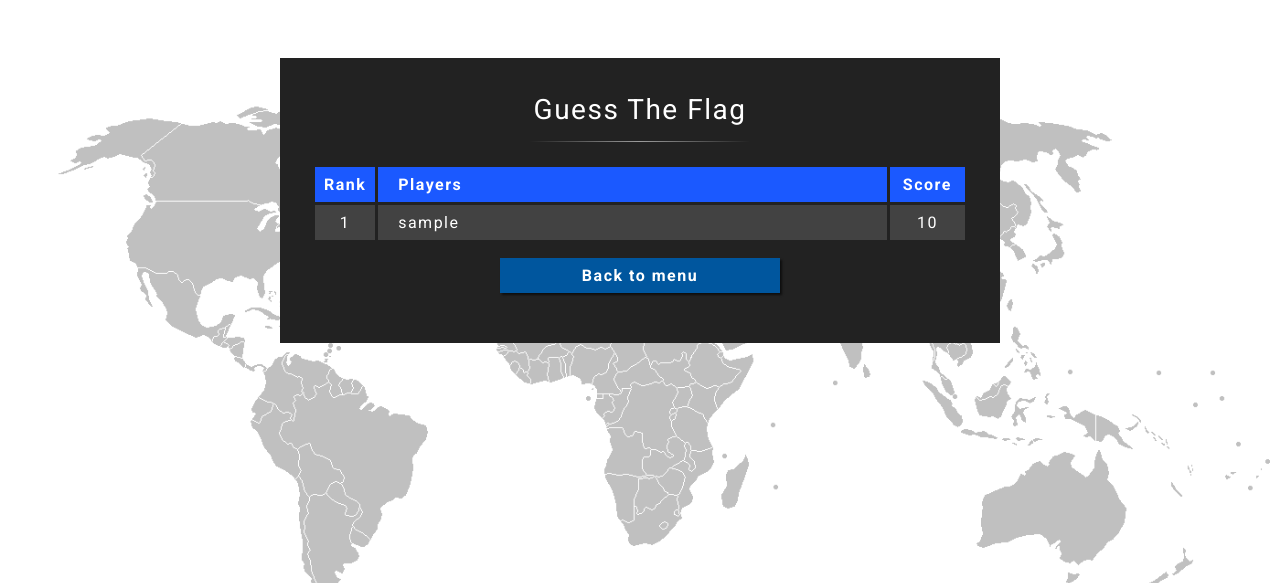
After one commit to Code-Institute-Submissions/guess-country-by-flag, a Flask app: template templates/leaderboard-single.html in a window 1280 px wide. The commit adds this page. Shown: the top 583 px of the page. Run offline with Flask 2, Linux system fonts and the light colour scheme; the template is opened without the code that fills it: most values are stand-ins (such as "Sample title", 1, 10 or a date in 2020); some libraries are stand-ins or nearby versions.

Commit message:
Added leaderboard feature and finised off single play mode, refactored code and added some more styles

```diff
--- a/app.py
+++ b/app.py
@@ -1,12 +1,14 @@
 import os
 import json
+import random
+import time
 from flask import Flask, render_template, request, redirect, url_for
-from utils import countries, file, game_single, misc, users
-import random
+from utils import countries, files, game_single, misc, users, leaderboard_single
+
 
 app = Flask(__name__)
 
-file_path_single = "data/users.json"
+
 
 
 @app.route("/", methods=["GET", "POST"])
@@ -25,16 +27,19 @@ def index():
 def signIn():
     username_error = None
     password_error = None
+
     if request.method == "POST":
         if request.form["action"] == "Enter game":
-            if users.check_if_password_matches(file_path_single, request.form["username"], request.form["password"]):
-                return redirect(url_for("gameSingle", username=request.form["username"]))
-            elif users.check_if_username_does_exist(file_path_single, request.form["username"]):
+            if users.check_if_password_matches("users", request.form["username"], request.form["password"]):
+                return redirect(url_for("gameMenu", username=request.form["username"]))
+            elif users.check_if_username_does_exist("users", request.form["username"]):
                 username_error = "A user with this username does not exist"
             else:
                 password_error = "Wrong password, try again"
 
-    return render_template("sign-in.html", password_error=password_error, username_error=username_error)
+    return render_template("sign-in.html",
+                            password_error=password_error,
+                            username_error=username_error)
 
 
 
@@ -42,19 +47,28 @@ def signIn():
 def signUp():
     username_error = None
     list_of_countries = []
+
     if request.method == "POST":
-        if users.check_if_username_does_exist(file_path_single, request.form["username"]):
-            users.add_user_to_data_file(file_path_single, request.form["username"], request.form["password"], game_single.create_game_object())
+        if users.check_if_username_does_exist("users", request.form["username"]):
+            users.add_user_to_data_file("users", request.form["username"], request.form["password"], game_single.create_game_object())
 
-            return redirect(url_for("gameSingle", username=request.form["username"]))
+            return redirect(url_for("gameMenu", username=request.form["username"]))
         else:
             username_error = "Username is taken"
-    return render_template("sign-up.html", username_error=username_error)
+    return render_template("sign-up.html",
+                            username_error=username_error)
 
 
 
 @app.route("/game-menu/<username>", methods=["GET", "POST"])
 def gameMenu(username):
+    if request.method == "POST":
+        if "play" in request.form:
+            return redirect(url_for("gameSingle", username=username))
+        elif "leaderboard" in request.form:
+            return redirect(url_for("leaderboard", username=username))
+        else:
+            return redirect(url_for("index"))
     return render_template("game-menu.html")
 
 
@@ -62,7 +76,7 @@ def gameMenu(username):
 @app.route("/create-room", methods=["GET", "POST"])
 def createRoom():
     if request.method == "POST":
-        file.create_data_file(request.form["game_name"])
+        files.create_data_file(request.form["game_name"])
         return redirect(url_for("addPlayers", game_name=request.form["game_name"]))
     return render_template("create-room.html")
 
@@ -73,68 +87,134 @@ def addPlayers(game_name):
     username_error = None
     number_of_players_error = None
 
-    with open(file.create_file_path(game_name), "r") as json_data:
-        player_list = json.load(json_data)
+    player_list = files.read_data_file(game_name)
 
     if request.method == "POST":
         for i in range(5):
             if str(i) in request.form:
-                users.remove_user_from_data_by_index(file.create_file_path(game_name), i)
+                users.remove_user_from_data_by_index(game_name, i)
                 return redirect(url_for("addPlayers", game_name=game_name))
+
         if "action" in request.form:
-            file.delete_data_file(game_name)
+            files.delete_data_file(game_name)
             return redirect(url_for("gameMulti"))
         elif "username" in request.form:
-            if users.check_number_of_multi_users(file.create_file_path(game_name)) == False:
-                if users.check_if_username_does_exist(file.create_file_path(game_name), request.form["username"]):
-                    users.add_user_to_data_file(file.create_file_path((game_name)), request.form["username"], "none", game_single.create_game_object())
+            if users.check_number_of_multi_users(game_name) == False:
+                if users.check_if_username_does_exist(game_name, request.form["username"]):
+                    users.add_user_to_data_file(game_name, request.form["username"], "none", game_single.create_game_object())
                     return redirect(url_for("addPlayers", game_name=game_name))
                 else:
                     username_error = "Username is taken"
             else:
                 number_of_players_error = "The maximum number of players has been reached"
 
-    return render_template("add-players.html", username_error=username_error, number_of_players_error=number_of_players_error, player_list=player_list)
+    return render_template("add-players.html",
+                            username_error=username_error,
+                            number_of_players_error=number_of_players_error,
+                            player_list=player_list)
 
 
 
 @app.route("/game-single/<username>", methods=["GET", "POST"])
 def gameSingle(username):
-
     user_score = users.return_user_score(username)
-
-    question_num = game_single.extract_key_value_from_game_obj(username, "question_number")
-    list_of_countries = game_single.extract_key_value_from_game_obj(username, "countries")
+    question_number = game_single.extract_key_value_from_game_obj(username, "question_number")
     points = game_single.extract_key_value_from_game_obj(username, "points")
     incorrect_answers = game_single.extract_key_value_from_game_obj(username, "incorrect_answers")
 
-    round_country = list_of_countries[question_num - 1]
+    list_of_countries = game_single.extract_key_value_from_game_obj(username, "countries")
+    country_for_current_round = list_of_countries[question_number - 1]
 
-    flag = countries.return_value_for_key_in_country_object_of_index("testCountries", round_country, "flag")
-    official_name = countries.return_value_for_key_in_country_object_of_index("testCountries", round_country, "name-official")
-    common_name = countries.return_value_for_key_in_country_object_of_index("testCountries", round_country, "name-common")
+    flag = countries.return_value_for_key_in_country_object_of_index("countries", country_for_current_round, "flag")
+    official_name = countries.return_value_for_key_in_country_object_of_index("countries", country_for_current_round, "name-official")
+    common_name = countries.return_value_for_key_in_country_object_of_index("countries", country_for_current_round, "name-common")
+
+
+
+    if question_number == 1:
+        start_time = time.time()
+        game_single.set_game_duration(username, start_time)
+
+    if points == 0:
+        game_single.increase_question_number(username)
+        game_single.reset_incorrect_answers(username)
+        game_single.reset_round_points(username)
+        return redirect(url_for("gameSingle", username=username))
+
 
     if request.method == "POST":
-        if request.form["answer"] == official_name or request.form["answer"] == common_name:
-            game_single.increase_question_number(username)
-            users.increase_user_score(username, points)
-            game_single.reset_incorrect_answers(username)
-            game_single.reset_round_points(username)
-            return redirect(url_for("gameSingle", username=username))
-        else:
-            game_single.append_incorrect_answers(username, request.form["answer"])
-            game_single.decrease_round_points(username)
-            return redirect(url_for("gameSingle", username=username))
+        if request.form["answer"]:
+            answer = misc.answer_to_lowercase_then_titlecase(request.form["answer"])
 
+            if question_number == 20 and (answer == official_name or answer == common_name):
+                end_time = time.time()
+                game_single.check_for_win(user_score, username)
+                game_single.set_game_duration(username, round(misc.calculate_game_duration(start_time, end_time, username), 2))
+                users.increase_user_score(username, points)
+                player_leaderboard = leaderboard_single.create_leaderboard_player(username)
+                files.append_to_file(player_leaderboard, "leaderboard")
+                leaderboard_single.update_leaderboard("leaderboard")
+                return redirect(url_for("leaderboard", username=username))
+
+            else:
+                if answer == official_name or answer == common_name:
+                    game_single.increase_question_number(username)
+                    users.increase_user_score(username, points)
+                    game_single.reset_incorrect_answers(username)
+                    game_single.reset_round_points(username)
+                    return redirect(url_for("gameSingle", username=username))
+
+                else:
+                    game_single.append_incorrect_answers(username, request.form["answer"])
+                    game_single.decrease_round_points(username)
+                    return redirect(url_for("gameSingle", username=username))
+
+        elif "give-up" in request.form or "play-again" in request.form:
+            game_single.set_win_state(username, "lost")
+            return redirect(url_for("leaderboard", username=username))
+
+        elif "skip" in request.form:
+                game_single.increase_question_number(username)
+                game_single.reset_incorrect_answers(username)
+                game_single.reset_round_points(username)
+                return redirect(url_for("gameSingle", username=username))
 
 
     return render_template("game-single.html",
                             username=username,
                             flag_url=flag,
-                            question_number=question_num,
+                            question_number=question_number,
                             round_points=points,
                             incorrect_answers=incorrect_answers,
                             score=user_score)
+
+
+
+@app.route("/leaderboard/<username>", methods=["GET", "POST"])
+def leaderboard(username):
+    top_ten = leaderboard_single.update_top_ten("leaderboard")
+    win = game_single.extract_key_value_from_game_obj(username, "win")
+    user_score = users.return_user_score(username)
+    time = leaderboard_single.return_user_game_duration(username, "leaderboard")
+
+    game_single.reset_question_number(username)
+    game_single.reset_incorrect_answers(username)
+    game_single.reset_round_points(username)
+    game_single.generate_new_list_of_random_countries(username)
+    users.reset_user_score(username)
+
+    if request.method == "POST":
+        game_single.set_win_state(username, "not-won")
+        if "play-again" in request.form:
+            return redirect(url_for("gameSingle", username=username))
+        elif "continue" in request.form:
+            return redirect(url_for("leaderboard", username=username))
+
+    return render_template("leaderboard-single.html",
+                            username=username, win=win,
+                            score=user_score,
+                            top_ten=top_ten,
+                            time=time)
 
 
 if __name__ == "__main__":
--- a/static/css/main.css
+++ b/static/css/main.css
@@ -17,8 +17,12 @@ body {
 form {
     display: flex;
     flex-direction: column;
-    /*max-width: 300px;*/
-    min-width: 280px;
+    postion: relative;
+    width: 280px;
+}
+
+.form-single {
+    width: 650px;
 }
 
 a {
@@ -72,7 +76,7 @@ input {
     border: 0;
     text-align: center;
     margin-bottom: 15px;
-    /*letter-spacing: 1px;*/
+    box-shadow: 2px 2px 2px 0px rgba(0,0,0,.6);
 }
 
 input[type="submit"] {
@@ -101,10 +105,13 @@ label {
     display: flex;
     flex-direction: row;
     align-items: center;
-    margin-top: 10%;
+    margin-top: 50px;
     background-color: #222;
     padding: 10px;
-    min-width: 350px;
+}
+
+button {
+    box-shadow: 2px 2px 2px 0px rgba(0,0,0,.6);
 }
 
 
@@ -117,10 +124,13 @@ label {
     justify-content: center;
     font-size: 16px;
     font-weight: bold;
+    box-shadow: 2px 2px 2px 0px rgba(0,0,0,.6);
 
 }
 
-
+a.button {
+    margin-top: 15px;
+}
 
 .icon-btn {
     border: none;
@@ -131,6 +141,7 @@ label {
     justify-content: center;
     height: 35px;
     color:white;
+    box-shadow: none;
 }
 
 #remove {
@@ -178,22 +189,21 @@ label {
     height: 25px;
     width: 80px;
     align-self: flex-start;
-    margin-left: 35px;
     font-size: 13px;
     display: flex;
     justify-content: center;
     margin-bottom: 25px;
     margin-top: 0;
+    box-shadow: 2px 2px 2px 0px rgba(0,0,0,.6);
+
 }
 
 
 .container-single {
-    margin-top: 50px;
-    max-width: 650px;
+
 }
 
 .column {
-    width: 800px;
     padding: 25px;
     display: flex;
     flex-direction: column;
@@ -260,9 +270,9 @@ label {
 }
 
 .progress-bar-single {
-    height: 10px;
+    height: 5px;
     width: 100%;
-    background-color: #54b1ff;
+    background-color: white;
     display: flex;
     justify-content: flex-start;
 }
@@ -270,7 +280,7 @@ label {
 .progress-bar-progressed-single {
     height: 100%;
     width: 100px;
-    background-color: #0069ff;
+    background-color: #6aa84f;
 }
 
 .score-single {
@@ -359,3 +369,202 @@ label {
 img {
     max-height: 300px;
 }
+
+.question1 {
+    width: 5%;
+}
+
+.question2 {
+    width: 10%;
+}
+
+.question3 {
+    width: 15%;
+}
+
+.question4 {
+    width: 20%;
+}
+
+.question5 {
+    width: 25%;
+}
+
+.question6 {
+    width: 30%;
+}
+
+.question7 {
+    width: 35%;
+}
+
+.question8 {
+    width: 40%;
+}
+
+.question9 {
+    width: 45%;
+}
+
+.question10 {
+    width: 50%;
+}
+
+.question11 {
+    width: 55%;
+}
+
+.question12 {
+    width: 60%;
+}
+
+.question13 {
+    width: 65%;
+}
+
+.question14 {
+    width: 70%;
+}
+
+.question15 {
+    width: 75%;
+}
+
+.question16 {
+    width: 80%;
+}
+
+.question17 {
+    width: 85%;
+}
+
+.question18 {
+    width: 90%;
+}
+
+.question19 {
+    width: 95%;
+}
+
+.question20 {
+    width: 100%;
+}
+
+.win-screen {
+    background-color: #222222;
+    border: 2px solid rgba(255, 255, 255, .5);
+    width: 360px;
+    height: 300px;
+    position: fixed;
+    margin-left: 110px;
+    display: flex;
+    flex-direction: column;
+    align-items: center;
+    justify-content: space-between;
+    padding: 30px;
+}
+
+.won {
+    font-size: 28px;
+}
+
+.final-score {
+    font-size: 16px;
+}
+
+.buttons-win {
+    display: flex;
+    flex-direction: column;
+    margin-top: 20px;
+}
+
+.button-win {
+    margin-bottom: 15px;
+    margin: 0 0 15px 0;
+    background-color: #00569e;
+    min-width: 280px;
+    height: 35px;
+    display: flex;
+    justify-content: center;
+    font-size: 16px;
+    font-weight: bold;
+    border: none;
+    color: white;
+}
+
+.leaderboard-single {
+    margin-bottom: 0;
+}
+
+.leaderboard-header {
+    display: flex;
+    flex-direction: row;
+    height: 35px;
+    background-color: #1b59ff;
+    border-bottom: 3px solid #222222;
+}
+
+.col {
+    display: flex;
+    flex-direction: row;
+    justify-content: flex-start;
+}
+
+.col.two {
+    width: 100%;
+    display: flex;
+    padding-left: 20px;
+    padding-right: 0;
+    border-left: 3px solid #222222;
+}
+
+.col.three {
+    width: 100px;
+    justify-content: center;
+    border-left: 3px solid #222222;
+}
+
+.col.one {
+    width: 80px;
+    justify-content: center;
+}
+
+.leaderboard-p {
+    margin-bottom: 0;
+    align-self: center;
+    font-weight: bold;
+}
+
+.player-field {
+    display: flex;
+    flex-direction: row;
+    height: 35px;
+    background-color: #424242;
+    border-bottom: 3px solid #222222;
+}
+
+.player-field.highlight {
+    background-color: #1b59ff;
+}
+
+.player-field.light {
+    background-color: #a5a5a5;
+}
+
+.player-field.light.highlight {
+    background-color: #1b59ff;
+}
+
+.player-field .leaderboard-p {
+    font-weight: normal;
+}
+
+.player-field.highlight .leaderboard-p {
+    font-weight: bold;
+    color: #ffd966;
+}
+
+.player-field.light.highlight .leaderboard-p {
+    font-weight: bold;
+    color: #ffd966;
+}
--- a/templates/base.html
+++ b/templates/base.html
@@ -18,10 +18,6 @@
             {% block content %}
             {% endblock %}
         </div>
-        {% block column %}
-        {% block column_content %}
-        {% endblock %}
-        {% endblock %}
     </div>
 
 
--- a/templates/game-menu.html
+++ b/templates/game-menu.html
@@ -1,8 +1,8 @@
 {% extends 'base.html' %}
 {% block content %}
 <form method="post">
-    <input type="submit" name="action" value="Play game">
-    <input type="submit" name="action" value="Go to leaderboards">
-    <input type="submit" name="action" value="Back to mode selection">
+    <input type="submit" name="play" value="Play game">
+    <input type="submit" name="leaderboard" value="Go to leaderboards">
+    <input type="submit" name="mode-selection" value="Log out">
 </form>
 {% endblock %}
--- /dev/null
+++ b/templates/leaderboard-single.html
@@ -0,0 +1,63 @@
+{% extends 'base.html' %}
+{% block content %}
+<form class="form-single" method="POST">
+    {% if win == "won" %}
+    <div class="win-screen">
+        <p class="won">Well done {{ username }}, you've won!</p>
+        <p class="final-score">You final score is {{ score }} and it took you {{ time }} seconds to complete the game</p>
+        <div class="buttons-win">
+            <button class="button-win again-single" name="play-again">Play again</button>
+            <button class="button-win leaderboard-single" name="continue">Continue</button>
+        </div>
+    </div>
+    {% elif win == "lost" %}
+    <div class="win-screen">
+        <p class="won">Better luck next time {{ username }}</p>
+        <p class="final-score">You final score is {{ score }} and you played the game for {{ time }} seconds</p>
+        <div class="buttons-win">
+            <button class="button-win again-single" name="play-again">Play again</button>
+            <button class="button-win leaderboard-single" name="continue">Continue</button>
+        </div>
+    </div>
+    {% endif %}
+    <div class="leaderboard-wrapper">
+        <div class="leaderboard-header">
+            <div class="col one"><p class="leaderboard-p">Rank</p></div>
+            <div class="col two"><p class="leaderboard-p">Players</p></div>
+            <div class="col three"><p class="leaderboard-p">Score</p></div>
+        </div>
+        {% for player in top_ten %}
+            {% if loop.index % 2 != 0 %}
+                {% if player.username == username %}
+                <div class="player-field highlight">
+                    <div class="col one"><p class="leaderboard-p">{{ player.rank }}</p></div>
+                    <div class="col two"><p class="leaderboard-p">{{ player.username }}</p></div>
+                    <div class="col three"><p class="leaderboard-p">{{ player.score }}</p></div>
+                </div>
+                {% else %}
+                <div class="player-field">
+                    <div class="col one"><p class="leaderboard-p">{{ player.rank }}</p></div>
+                    <div class="col two"><p class="leaderboard-p">{{ player.username }}</p></div>
+                    <div class="col three"><p class="leaderboard-p">{{ player.score }}</p></div>
+                </div>
+                {% endif %}
+            {% else %}
+                {% if player.username == username %}
+                <div class="player-field light highlight">
+                    <div class="col one"><p class="leaderboard-p">{{ player.rank }}</p></div>
+                    <div class="col two"><p class="leaderboard-p">{{ player.username }}</p></div>
+                    <div class="col three"><p class="leaderboard-p">{{ player.score }}</p></div>
+                </div>
+                {% else %}
+                <div class="player-field light">
+                    <div class="col one"><p class="leaderboard-p">{{ player.rank }}</p></div>
+                    <div class="col two"><p class="leaderboard-p">{{ player.username }}</p></div>
+                    <div class="col three"><p class="leaderboard-p">{{ player.score }}</p></div>
+                </div>
+                {% endif %}
+            {% endif %}
+        {% endfor %}
+    </div>
+    <a href="{{ url_for('gameMenu', username=username) }}" class="button"><span>Back to menu</span></a>
+</form>
+{% endblock %}
--- a/templates/sign-in.html
+++ b/templates/sign-in.html
@@ -6,7 +6,7 @@
     {% if username_error %}
     <p class="error">{{ username_error }}</p>
     {% endif %}
-    <input type="text" name="password" placeholder="password" required>
+    <input type="password" name="password" placeholder="password" required>
     {% if password_error %}
     <p class="error">{{ password_error }}</p>
     {% endif %}
--- a/templates/sign-up.html
+++ b/templates/sign-up.html
@@ -8,7 +8,7 @@
     <label for="username">Username:</label>
     <input type="text" name="username" id="username" placeholder="username" maxlength="15" required>
     <label for="password">Password:</label>
-    <input type="text" name="password" id="password" placeholder="password" required>
+    <input type="password" name="password" id="password" placeholder="password" required>
     <input type="submit" name="action" value="Create user">
 </form>
 <a href="{{ url_for('signIn') }}" class="button-back"><span>Go back</span></a>
```
Also changed, not shown: templates/game-single.html (+6 -7 lines).
